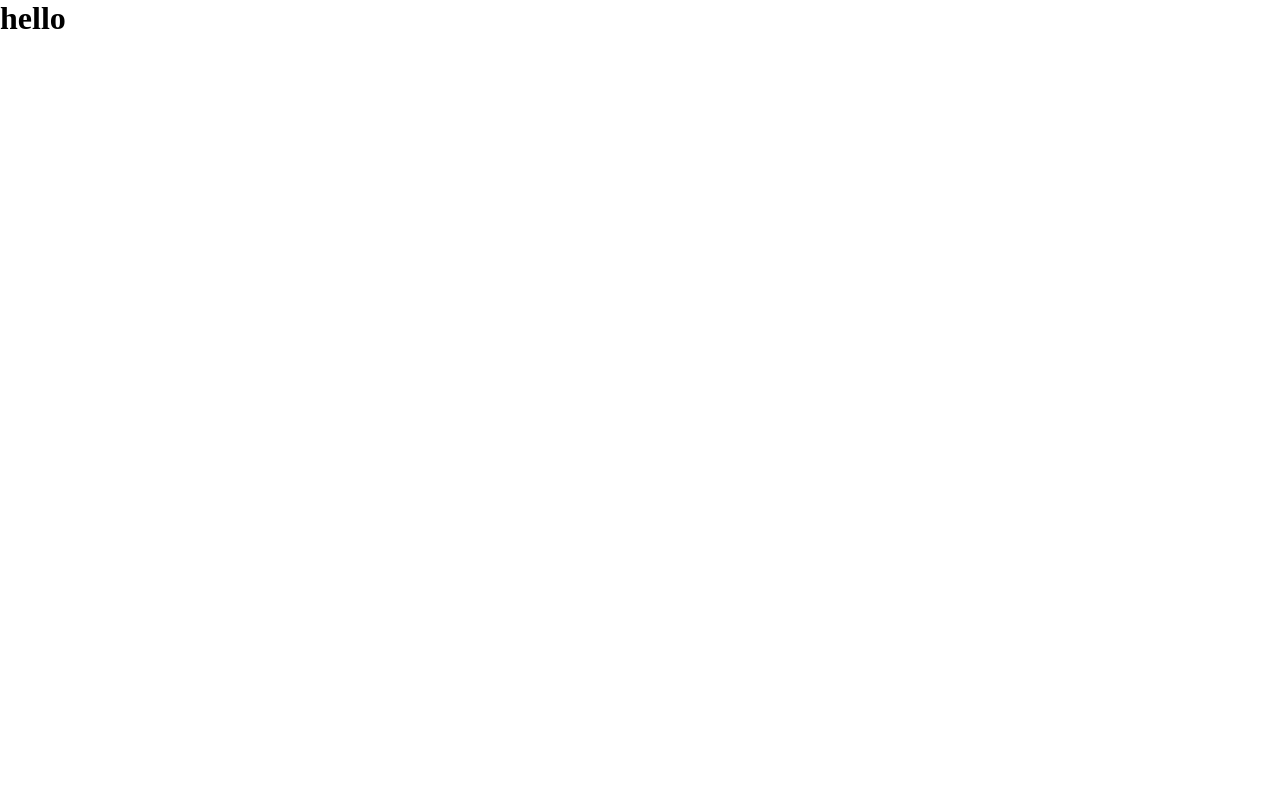
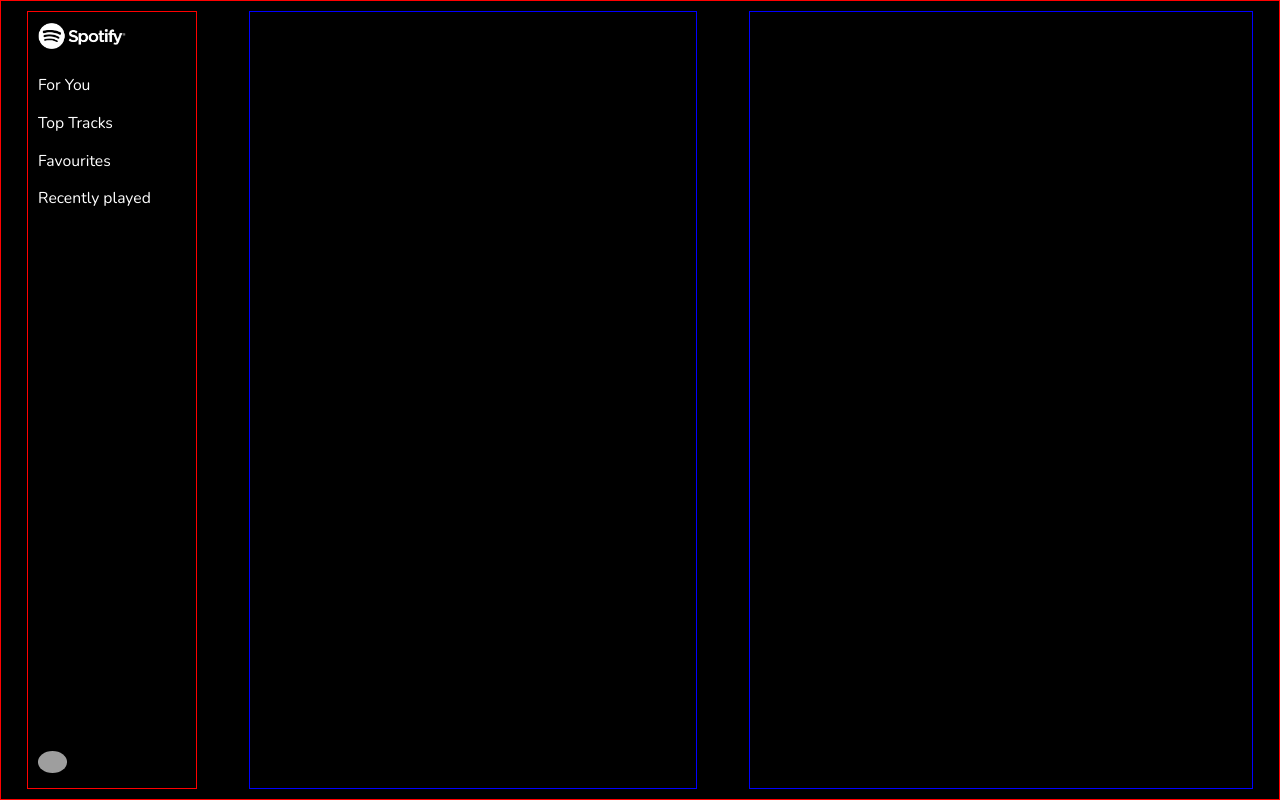
Before and after one commit to Rahulchouhan100/Music-Player, a React (Vite) app: page / in a window 1280 px wide. Built offline with nearby package versions, Linux system fonts and the light colour scheme; no server answers; grey boxes are pictures that could not be loaded.

Commit message:
sucessfully  fetched the data

```diff
--- a/App.js
+++ b/App.js
@@ -1,10 +1,12 @@
 import ReactDOM from "react-dom/client";
+import "./index.css";
+import Main from "./src/component/Main/Main";
 
 const App = () => {
   return (
-    <>
-      <h1>hello</h1>
-    </>
+    <div>
+      <Main />
+    </div>
   );
 };
 
--- a/index.css
+++ b/index.css
@@ -1,5 +1,14 @@
+@import url("https://fonts.googleapis.com/css2?family=Nunito:wght@300;400;500;600;700;800;900&display=swap");
+
 * {
   margin: 0;
   padding: 0;
   box-sizing: border-box;
+  font-family: "Nunito", sans-serif;
 }
+html {
+  font-size: 65.5%;
+}
+body {
+  background-color: #000;
+}
--- /dev/null
+++ b/src/component/Main/Main.js
@@ -0,0 +1,46 @@
+import "./main.css";
+import Sidebar from "../sidebar/Sidebar";
+import { useEffect, useState } from "react";
+
+const Main = () => {
+  const [data, setData] = useState({});
+  const apiEndpoint = "https://api.ss.dev/resource/api";
+  const query = `query GetPlaylists($playlistId: Int!, $search: String!) {
+    getSongs(playlistId: $playlistId, search: $search) {
+      _id
+      artist
+      duration
+      photo
+      title
+      url
+    }
+  }`;
+
+  const getData = (playlistId) => {
+    fetch(apiEndpoint, {
+      method: "POST",
+      headers: { "Content-Type": "application/json" },
+      body: JSON.stringify({
+        query,
+        variables: { playlistId, search: "" },
+      }),
+    })
+      .then((res) => res.json())
+      .then((data) => setData(data))
+      .catch(console.error);
+  };
+
+  useEffect(() => {
+    getData(1);
+  }, []);
+
+  return (
+    <div className="main-container">
+      <Sidebar />
+      <div className="middle-container"></div>
+      <div className="last-container">bye</div>
+    </div>
+  );
+};
+
+export default Main;
--- /dev/null
+++ b/src/component/Main/main.css
@@ -0,0 +1,17 @@
+.main-container {
+  border: 1px solid red;
+  height: 100vh;
+  width: 100vw;
+  display: flex;
+  padding: 1rem 2%;
+  gap: 5rem;
+}
+.main-container .middle-container {
+  flex-basis: 40%;
+  border: 1px solid blue;
+}
+
+.main-container .last-container {
+  flex-basis: 45%;
+  border: 1px solid blue;
+}
--- /dev/null
+++ b/src/component/sidebar/Sidebar.js
@@ -0,0 +1,36 @@
+import React from "react";
+import "./sidebar.css";
+import logo from "../../assest/logo.png";
+
+const Sidebar = () => {
+  return (
+    <div className="sidebar">
+      <div>
+        <img src={logo} alt="spotify-logo" className="logo" />
+        <ul>
+          <li>
+            <a href="">For You</a>
+          </li>
+          <li>
+            <a href="">Top Tracks</a>
+          </li>
+          <li>
+            <a href="">Favourites</a>
+          </li>
+          <li>
+            <a href="">Recently played</a>
+          </li>
+        </ul>
+      </div>
+      <div>
+        <img
+          src="https://randomuser.me/api/portraits/men/40.jpg"
+          alt="profile-photo"
+          className="profile-photo"
+        />
+      </div>
+    </div>
+  );
+};
+
+export default Sidebar;
--- /dev/null
+++ b/src/component/sidebar/sidebar.css
@@ -0,0 +1,26 @@
+.sidebar {
+  display: flex;
+  justify-content: space-between;
+  flex-direction: column;
+  border: 1px solid red;
+  flex-basis: 15%;
+  background-color: black;
+  padding: 1rem;
+}
+.sidebar div:nth-child(1) .logo {
+  width: 60%;
+  margin-bottom: 2rem;
+}
+.sidebar div:nth-child(1) ul li {
+  list-style: none;
+  margin-bottom: 1.5rem;
+}
+.sidebar div:nth-child(1) ul li a {
+  text-decoration: none;
+  color: white;
+  font-size: 1.5rem;
+}
+.sidebar div:nth-child(2) .profile-photo {
+  width: 20%;
+  border-radius: 50%;
+}
```
Also changed, not shown: src/assest/logo.png (added).
